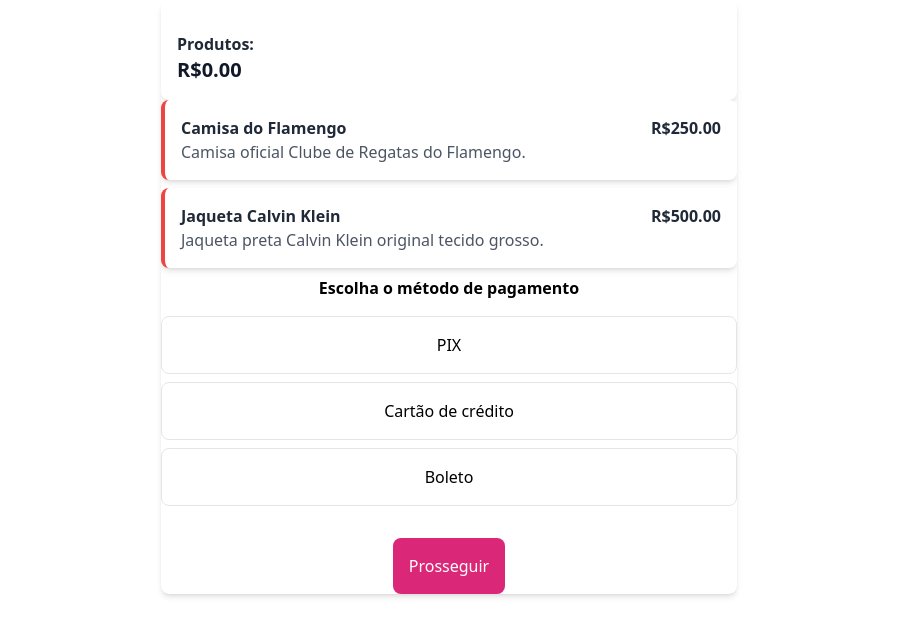
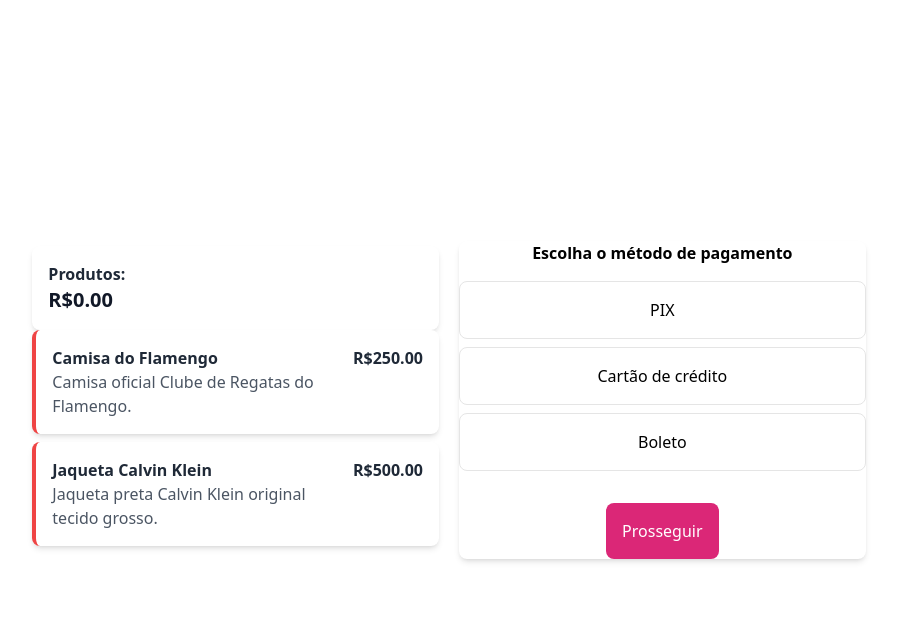
Before and after one commit to andre26z/cart, a Nuxt app: page / in a window 1280 px wide. Shown: the top 636 px of the page, without its empty margins (191-1088 px from the left). Built offline with nearby package versions, Linux system fonts and the light colour scheme.

Commit message:
centered

```diff
--- a/app.vue
+++ b/app.vue
@@ -1,6 +1,8 @@
 <template>
-  <div class="max-w-xl mx-auto bg-white rounded-lg shadow-md overflow-hidden">
-    <div class="p-4 bg-white rounded-lg shadow-md mt-4">
+  <div class="container mx-auto h-screen items-center w-2/3">
+    <div class="products-section">
+      <!-- Conteúdo da seção de produtos aqui -->
+      <div class="p-4 bg-white rounded-lg shadow-md">
         <h3 class="font-semibold text-gray-800">Produtos:</h3>
         <p class="text-xl font-bold text-gray-900">R${{ total.toFixed(2) }}</p>
       </div>
@@ -22,7 +24,12 @@
           />
         </div>
       </div>
-    <div class="max-w-xl mx-auto bg-white rounded-lg shadow-md overflow-hidden">
+    </div>
+    <div class="payment-section">
+      <!-- Conteúdo da seção de pagamento aqui -->
+      <div
+        class="max-w-xl mx-auto bg-white rounded-lg shadow-md overflow-hidden"
+      >
         <Payment
           v-if="!paymentMethodSelected"
           @proceed-with-method="handleProceedWithMethod"
@@ -42,6 +49,7 @@
           v-else-if="paymentMethodSelected === 'Boleto'"
           @return-to-payment="handleReturnToPaymentMethodSelection"
         />
+      </div>
     </div>
   </div>
 </template>
@@ -82,6 +90,18 @@ const handleCloseBoleto = () => {
 </script>
 
 <style scoped>
+.container {
+  display: flex;
+  flex-direction: row;
+  justify-content: space-around;
+}
+
+.products-section,
+.payment-section {
+  flex: 1; /* Faz cada seção ocupar metade do espaço disponível */
+  margin: 10px; /* Espaçamento entre as seções */
+}
+
 .flex-container {
   display: flex;
   justify-content: space-between;
@@ -92,5 +112,5 @@ const handleCloseBoleto = () => {
   flex-basis: 50%;
 }
 
-/* Add any additional styling as needed */
+/* Mantenha qualquer estilo adicional necessário */
 </style>
--- a/components/Payment.vue
+++ b/components/Payment.vue
@@ -44,7 +44,6 @@ const emitProceed = () => {
   if (selectedMethod.value) {
     emits("proceed-with-method", selectedMethod.value);
   } else {
-    // Handle the case where no method is selected
     console.error("Please select a payment method before proceeding.");
   }
 };
@@ -74,5 +73,5 @@ const emitProceed = () => {
   margin-top: 1rem;
 }
 
-/* Additional styling to match your screenshot may be needed */
+
 </style>
```
Lines whose indentation alone changed are shown as unchanged.
